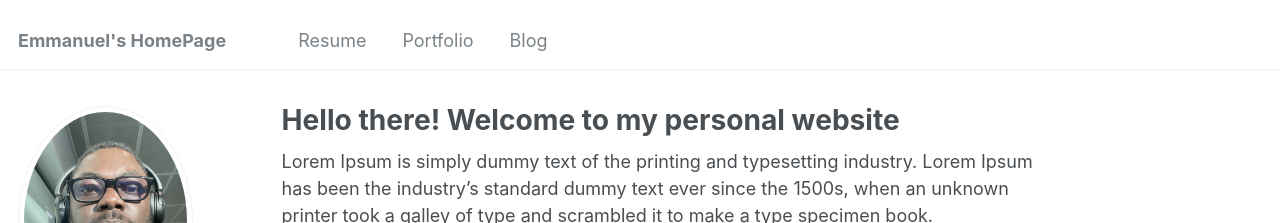
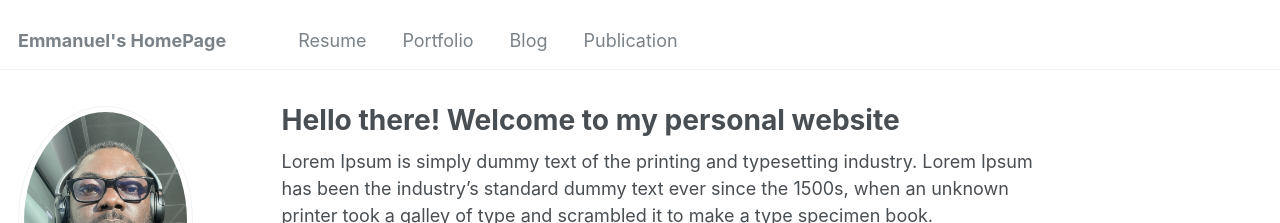
Before and after one commit to Akama-EO/Akama-EO.github.io, a Jekyll site: the page built from _pages/about.md, in a window 1280 px wide. Shown: the top 223 px of the page. Built offline with Jekyll 4.4.1, drawn with Linux system fonts in a browser that asks for light colours.

Commit message:
Update navigation.yml

```diff
--- a/_data/navigation.yml
+++ b/_data/navigation.yml
@@ -13,3 +13,6 @@ main:
 
   - title: "Blog"
     url: /year-archive/
+
+  - title: "Publication"
+    url: /publications/
```
